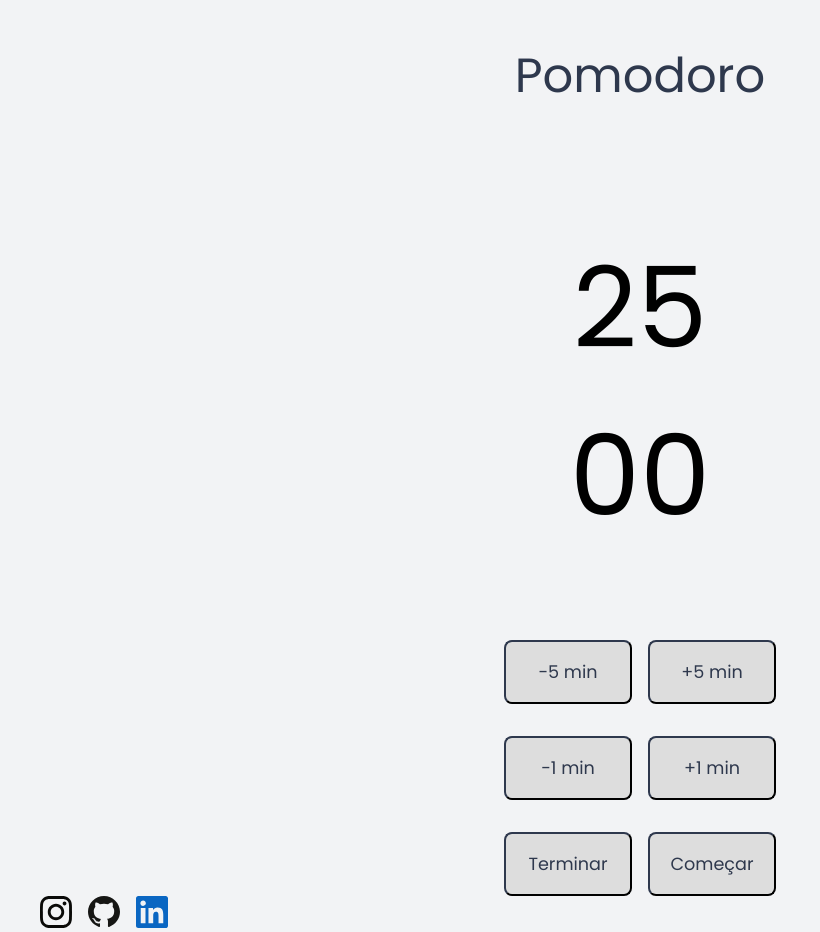
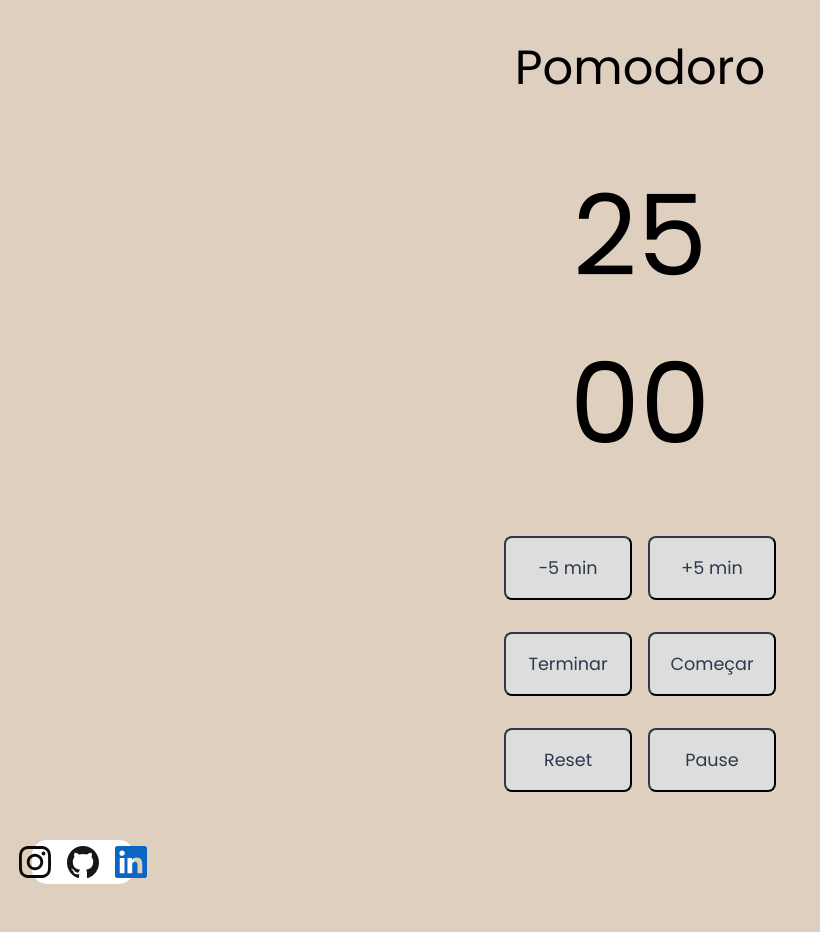
Before and after one commit to renan-leonel/app_ideas, a plain HTML site: page pomodoro/index.html in a window 1280 px wide. Shown: the whole page, without its empty margins (0-820 px from the left). After the commit the page ends 884 px from the top, so only its background shows below. Drawn offline with Linux system fonts and the light colour scheme.

Commit message:
some issues

```diff
--- a/pomodoro/index.css
+++ b/pomodoro/index.css
@@ -4,19 +4,19 @@
 }
 
 body{
-    background-color: #F2F3F5;
+    background-color: #DFCFBE;
     overflow: hidden;
 }
 
 #container h1{
     display: flex;
     justify-content: center;
-    margin: 2.5rem 0;
+    margin: 2rem 0;
 
     font-size: 3rem;
     font-weight: 400;
     font-family: 'Poppins', sans-serif;
-    color: #2e384d;
+    color: #000000;
 }
 
 #timer{
@@ -25,12 +25,12 @@ body{
     align-items: center;
     justify-content: center;
     font-size: 7rem;
-    margin-top: 7rem;
+    margin-top: 3rem;
     font-family: 'Poppins', sans-serif;
 }
 
 #buttons{
-    margin-top: 5rem; /* seta margem do contador */
+    margin-top: 3rem; /* seta margem do contador */
     width: 100%;
     display: grid;
     grid-template-columns: 1fr 1fr; /* cria duas colunas */
@@ -45,7 +45,7 @@ body{
     cursor: pointer;
 }
 
-#buttons #start, #buttons #finish, #buttons #increaseOne, #buttons #decreaseOne, #buttons #increaseFive, #buttons #decreaseFive {
+#buttons #start, #buttons #finish, #buttons #increaseOne, #buttons #decreaseOne, #buttons #increaseFive, #buttons #decreaseFive, #buttons #pause, #buttons #reset {
     align-self: center;
     justify-self: center;
     width: 8rem;
@@ -57,23 +57,38 @@ body{
 
 
 /* estilizações pra centralizar os botões no display grid, único jeito que consegui */
-#buttons #increaseOne, #buttons #start, #buttons #increaseFive {
-    transform: translateX(400px); /* move horizontalmente */
+#buttons #increaseOne, #buttons #start, #buttons #increaseFive, #buttons #pause {
+    transform: translateX(25rem); /* move horizontalmente */
 }
 
-#buttons #decreaseOne, #buttons #finish, #buttons #decreaseFive {
-    transform: translateX(-400px); /* move horizontalmente */
+#buttons #decreaseOne, #buttons #finish, #buttons #decreaseFive, #buttons #reset {
+    transform: translateX(-25rem); /* move horizontalmente */
 }
 
-#social p{
-    width: 15%;
+#social{
+    height: 5.5vh;
+    width: 8vw;
+    min-width: 6vw;
+    margin-top: 3rem;
+    margin-left: 2rem;
+
+    border-radius: 15px;
+    background-color: white;
     display: flex;
     justify-content: center;
+    align-items: center;
 }
 
-#social p img{
+#social a{
+    display: flex;
+    justify-content: center;
+    margin: 0.5rem;
+}
+
+#social a img{
+    display: flex;
+    justify-content: center;
     width: 2rem;
-    margin-left: 1rem;
 }
 
 
--- a/pomodoro/index.html
+++ b/pomodoro/index.html
@@ -20,14 +20,14 @@
         <div id="buttons">
             <button id="increaseFive" class="anim" onclick="increaseFive()">+5 min</button>
             <button id="decreaseFive" class="anim" onclick="decreaseFive()">-5 min</button>
-            <button id="increaseOne" class="anim" onclick="increaseOne()">+1 min</button>
-            <button id="decreaseOne" class="anim" onclick="decreaseOne()">-1 min</button>
             <button id="start" class="anim" onclick="start()">Começar</button>
             <button id="finish" class="anim" onclick="finish()" disabled>Terminar</button>
+            <button id="pause" class="anim" onclick="pause()">Pause</button>
+            <button id="reset" class="anim" onclick="reset()">Reset</button>
+
         </div>
 
         <div id="social">
-            <p>
                 <a href="https://www.instagram.com/renanleonel_/?hl=pt-br">
                     <img src="./images/instagram-icon.svg" alt="Instagram">
                 </a>
@@ -37,7 +37,6 @@
                 <a href="https://www.linkedin.com/in/renanleonel/">
                     <img src="./images/linkedin-icon.svg" alt="LinkedIn">
                 </a>
-            </p>
         </div>
 
     </div>
--- a/pomodoro/index.js
+++ b/pomodoro/index.js
@@ -44,28 +44,34 @@ function start(){
         }
         else{
             clearInterval(interval); // botão terminar foi acionado, setando o contador pra 00:00
-            document.getElementById("seconds").innerHTML = 0;
-            document.getElementById("minutes").innerHTML = 0;
+            document.getElementById("seconds").innerHTML = '0' + 0;
+            document.getElementById("minutes").innerHTML = '0' + 0;
         }
     }, 1000);
 }
 
-function increaseOne(){
-    minutes = minutes + 1;
-    document.getElementById("minutes").innerHTML = minutes;
-}
-
-function decreaseOne(){
-    minutes = minutes - 1;
-    document.getElementById("minutes").innerHTML = minutes;
-}
-
 function increaseFive(){
-    minutes = minutes + 5;
-    document.getElementById("minutes").innerHTML = minutes;
+    if(minutes < 30){
+        minutes = minutes + 5;
+        document.getElementById("minutes").innerHTML = minutes;
+    }
 }
 
 function decreaseFive(){
-    minutes = minutes - 5;
+    if(minutes > 5){
+        minutes = minutes - 5;
+        document.getElementById("minutes").innerHTML = minutes;
+
+        if(minutes <= 5){
+            minutes = '0' + minutes;
+            document.getElementById("minutes").innerHTML = minutes;
+        }
+    }
+}
+
+function reset(){
+    minutes = 25;
     document.getElementById("minutes").innerHTML = minutes;
+    seconds = '0' + 0;
+    document.getElementById("seconds").innerHTML = seconds;
 }
```
